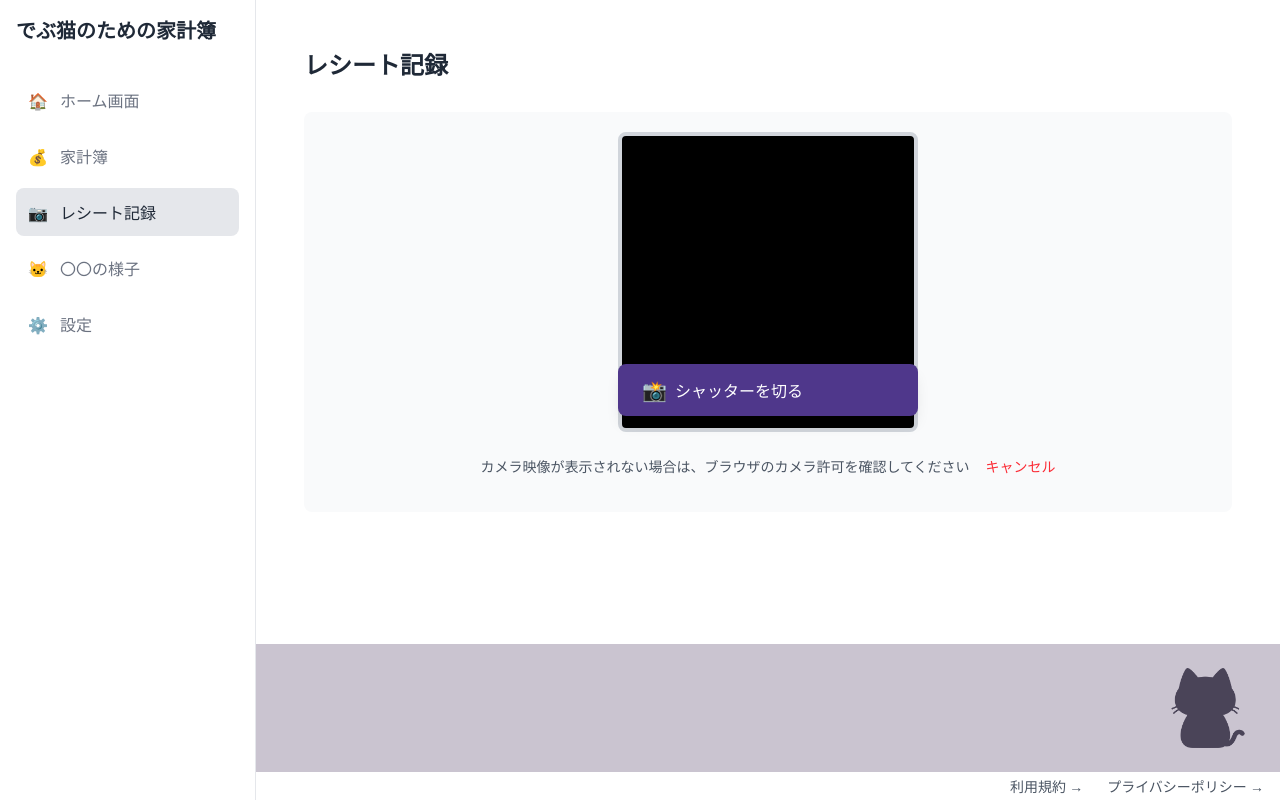
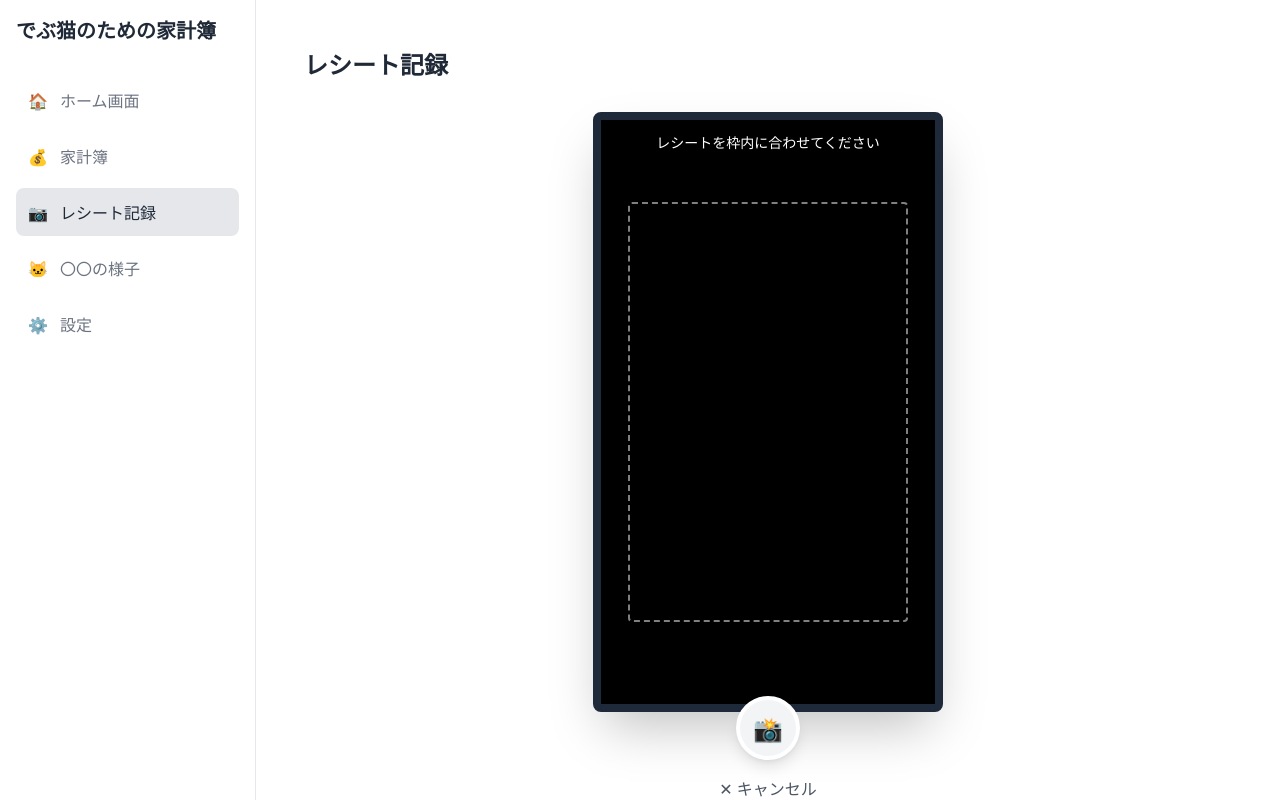
Before and after one commit to study-basic-hackathon/dev_neko, a Next.js app in the folder code/: page /scan in a window 1280 px wide. Both pictures are taken after a click on the button "レシートを記録". Shown: the top 800 px of the page. Built offline with nearby package versions, Linux system fonts and the light colour scheme; no server answers.

Commit message:
CSS調整

```diff
--- a/code/src/app/scan/page.tsx
+++ b/code/src/app/scan/page.tsx
@@ -165,7 +165,6 @@ export default function Receipts() {
       <div className="flex flex-col lg:flex-row gap-8">
         {/* Left side: Camera or Image */}
         <div className="flex-1">
-          <div className="bg-gray-50 min-h-[400px] flex flex-col items-center justify-center rounded-lg">
           {isCropping && capturedImage ? (
             <div className="w-full flex flex-col items-center">
               <ReactCrop
@@ -191,8 +190,11 @@ export default function Receipts() {
             </div>
           ) : isCameraActive ? (
             <div className="w-full flex flex-col items-center">
-                <div className="relative w-full max-w-[300px]">
-                  <div className="w-full h-[300px] border-4 border-gray-300 rounded-lg mb-4 overflow-hidden bg-black">
+              <div className="relative w-full max-w-[350px]">
+                {/* カメラビューのコンテナ */}
+                <div className="relative">
+                  {/* カメラ映像 */}
+                  <div className="w-full h-[600px] border-8 border-gray-800 rounded-lg overflow-hidden bg-black shadow-2xl">
                     <video
                       ref={videoRef}
                       autoPlay
@@ -200,31 +202,54 @@ export default function Receipts() {
                       muted
                       className="w-full h-full object-cover"
                     ></video>
+
+                    {/* レシートガイド（半透明の枠） */}
+                    <div className="absolute inset-0 flex items-center justify-center pointer-events-none">
+                      <div className="w-[80%] h-[70%] border-2 border-dashed border-white opacity-50 rounded"></div>
                     </div>
-                  <div className="absolute bottom-8 left-0 right-0 flex justify-center">
+
+                    {/* 撮影ヒント */}
+                    <div className="absolute top-4 left-0 right-0 text-center">
+                      <div className="bg-black bg-opacity-50 text-white py-1 px-3 rounded-full inline-block text-sm">
+                        レシートを枠内に合わせてください
+                      </div>
+                    </div>
+                  </div>
+
+                  {/* シャッターボタン */}
+                  <div className="absolute -bottom-12 left-0 right-0 flex justify-center">
                     <button
-                      className="btn-primary flex items-center gap-2 px-6 py-3 bg-red-500 hover:bg-red-600 text-white font-bold rounded-full shadow-lg"
+                      className="w-16 h-16 bg-gray-100 hover:bg-gray-200 rounded-full flex items-center justify-center shadow-lg border-4 border-white transition-transform transform hover:scale-110"
                       onClick={capturePhoto}
                     >
-                      <span className="text-xl">📸</span>
-                      <span>シャッターを切る</span>
+                      <span className="text-2xl text-white">📸</span>
                     </button>
                   </div>
                 </div>
-                <div className="flex gap-4 mt-2 mb-4">
-                  <p className="text-sm text-gray-600">
+
+                {/* カメラコントロール */}
+                <div className="mt-16 flex flex-col gap-4 justify-between items-center w-full px-4">
+                  <button
+                    className="flex items-center gap-1 text-gray-600 hover:text-red-500 transition-colors"
+                    onClick={stopCamera}
+                  >
+                    <span>✕</span>
+                    <span>キャンセル</span>
+                  </button>
+                  <div className="text-sm text-center text-gray-500">
+                    シャッターボタンをタップして撮影
+                  </div>
+                </div>
+              </div>
+
+              {/* ヘルプテキスト */}
+              <p className="text-sm text-gray-500 mt-6 text-center max-w-[350px]">
                 カメラ映像が表示されない場合は、ブラウザのカメラ許可を確認してください
               </p>
-                  <button
-                    className="text-sm text-red-500"
-                    onClick={() => setIsCameraActive(false)}
-                  >
-                    キャンセル
-                  </button>
-                </div>
             </div>
           ) : !hasImage ? (
             <>
+              <div className="bg-gray-50 min-h-[400px] flex flex-col items-center justify-center rounded-lg">
                 <div className="w-24 h-24 border-4 border-gray-400 rounded-lg mb-6 flex items-center justify-center">
                   <div className="w-8 h-8 bg-gray-400 rounded-full"></div>
                 </div>
@@ -234,11 +259,13 @@ export default function Receipts() {
                 <button className="btn-primary" onClick={startCamera}>
                   レシートを記録
                 </button>
+              </div>
             </>
           ) : (
             <>
+              <div className="w-full flex flex-col items-center">
                 <div
-                  className="w-64 h-64 bg-gray-100 rounded-lg flex items-center justify-center mb-6 border-4 border-gray-300 cursor-pointer"
+                  className="max-w-[350px] h-[600px] bg-gray-100 rounded-lg flex items-center justify-center mb-6 border-4 border-gray-300 cursor-pointer"
                   onClick={handleImageClick}
                 >
                   {capturedImage ? (
@@ -263,9 +290,9 @@ export default function Receipts() {
                 >
                   レシートを撮り直す
                 </button>
+              </div>
             </>
           )}
-          </div>
         </div>
 
         {/* Right side: Receipt content */}
```
Lines whose indentation alone changed are shown as unchanged.
